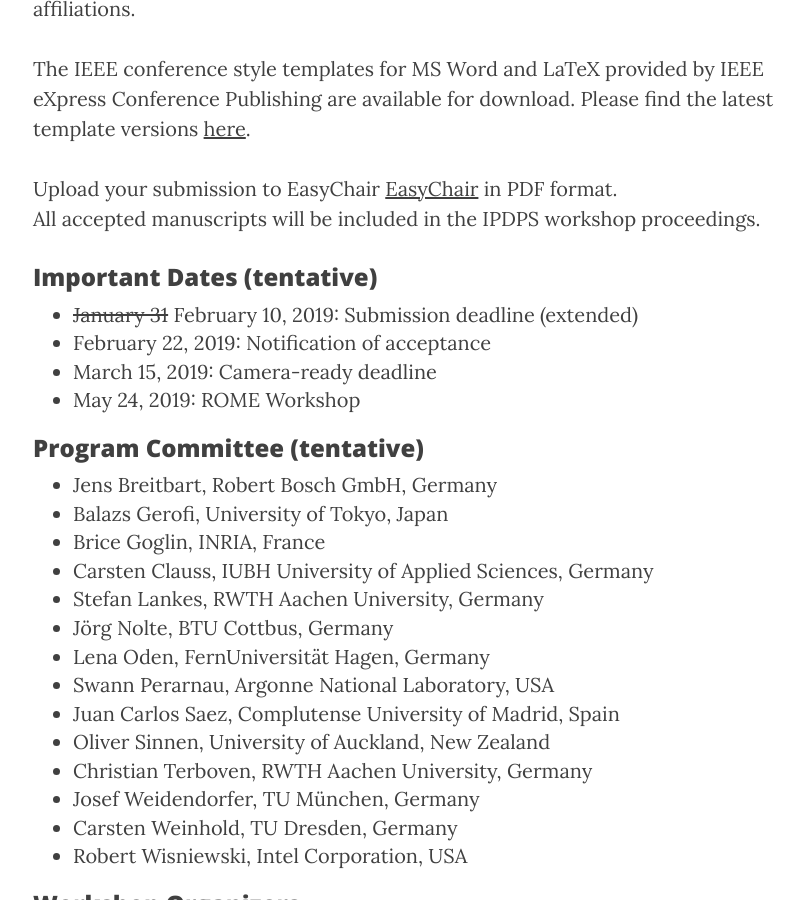
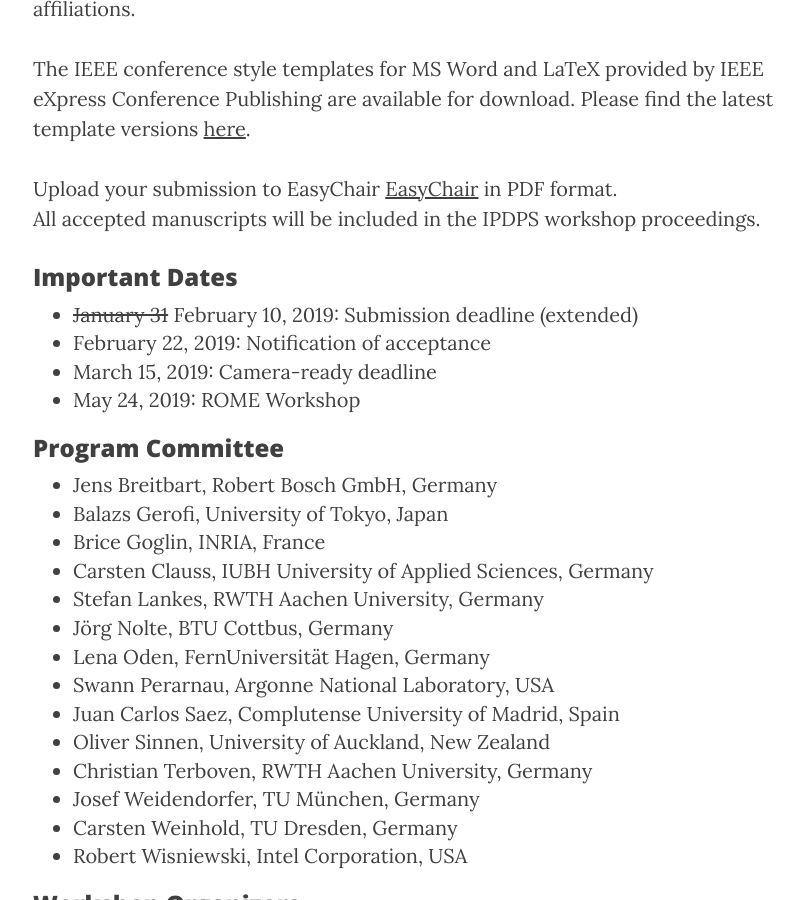
Before and after one commit to WROME/wrome.github.io, a Jekyll site: the page built from rio2019.md, in a window 1280 px wide and 900 px high, scrolled down 3132 px. Shown: the whole window, without its empty margins (232-1036 px from the left). Built offline with Jekyll 4.4.1, drawn with Linux system fonts in a browser that asks for light colours; nearby versions of some CDN libraries.

Commit message:
Some more cosmetic changes

```diff
--- a/rio2019.md
+++ b/rio2019.md
@@ -56,7 +56,7 @@
 All accepted manuscripts will be included in the IPDPS workshop proceedings.
 
 
-### Important Dates (tentative)
+### Important Dates
 
 * <del>January 31</del> February 10, 2019: Submission deadline (extended)
 * February 22, 2019: Notification of acceptance
@@ -64,7 +64,7 @@
 * May 24, 2019: ROME Workshop
 
 
-### Program Committee (tentative)
+### Program Committee
 
 * Jens Breitbart, Robert Bosch GmbH, Germany
 * Balazs Gerofi, University of Tokyo, Japan
```
